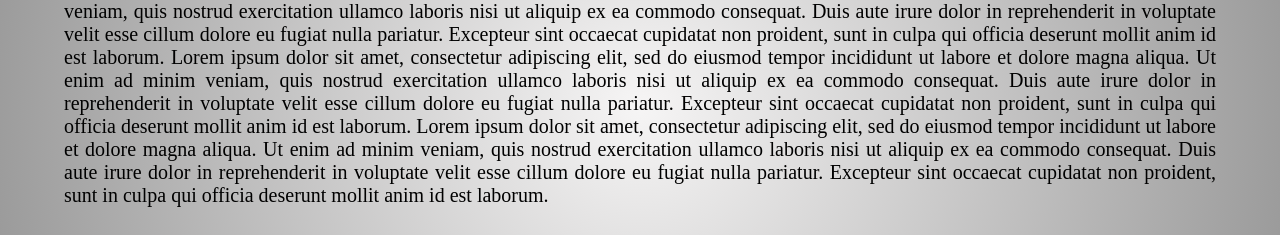
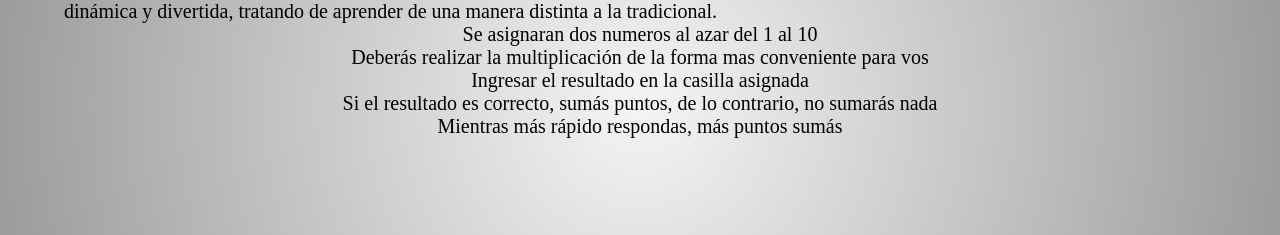
Before and after one commit to UCC-LabCompu2-Historico/proyecto2022-Cajal-Glaiel, a plain HTML site: page Jugar.html in a window 1280 px wide. Shown: the part 293-528 px from the top of the page. Drawn offline with Linux system fonts and the light colour scheme; a web font is replaced by a local one.

Commit message:
actualizaciones

```diff
--- a/Estilos.css
+++ b/Estilos.css
@@ -107,3 +107,7 @@ ul{
 #VideoExplicativo {
     margin: auto;
 }
+
+.listaJuego{
+    align-content: center;
+}
--- a/Jugar.html
+++ b/Jugar.html
@@ -30,9 +30,18 @@
     <h3 class="Encabezados"> Como funciona el juego</h3>
     <br>
     <div class="ExplicacionJuego">
-    Lorem ipsum dolor sit amet, consectetur adipiscing elit, sed do eiusmod tempor incididunt ut labore et dolore magna aliqua. Ut enim ad minim veniam, quis nostrud exercitation ullamco laboris nisi ut aliquip ex ea commodo consequat. Duis aute irure dolor in reprehenderit in voluptate velit esse cillum dolore eu fugiat nulla pariatur. Excepteur sint occaecat cupidatat non proident, sunt in culpa qui officia deserunt mollit anim id est laborum.
-    Lorem ipsum dolor sit amet, consectetur adipiscing elit, sed do eiusmod tempor incididunt ut labore et dolore magna aliqua. Ut enim ad minim veniam, quis nostrud exercitation ullamco laboris nisi ut aliquip ex ea commodo consequat. Duis aute irure dolor in reprehenderit in voluptate velit esse cillum dolore eu fugiat nulla pariatur. Excepteur sint occaecat cupidatat non proident, sunt in culpa qui officia deserunt mollit anim id est laborum.
-    Lorem ipsum dolor sit amet, consectetur adipiscing elit, sed do eiusmod tempor incididunt ut labore et dolore magna aliqua. Ut enim ad minim veniam, quis nostrud exercitation ullamco laboris nisi ut aliquip ex ea commodo consequat. Duis aute irure dolor in reprehenderit in voluptate velit esse cillum dolore eu fugiat nulla pariatur. Excepteur sint occaecat cupidatat non proident, sunt in culpa qui officia deserunt mollit anim id est laborum.
+      A continuación se encuentra la explicación paso a paso del juego. El objetivo, es que puedas aprender
+      las tablas de multiplicar de forma dinámica y divertida, tratando de aprender de una manera distinta a la
+      tradicional.
+      <div align="center"  class="listaJuego">
+        <ol class="ReglasJuego">
+          <li>Se asignaran dos numeros al azar del 1 al 10</li>
+          <li>Deberás realizar la multiplicación de la forma mas conveniente para vos</li>
+          <li>Ingresar el resultado en la casilla asignada</li>
+          <li>Si el resultado es correcto, sumás puntos, de lo contrario, no sumarás nada</li>
+          <li>Mientras más rápido respondas, más puntos sumás</li>
+        </ol>
+      </div>
     </div>
     <div class="Boton">
       JUGAR
```
Also changed, not shown: Ayudas.html (+2 -4 lines), Index.html (+1 -1 lines).
